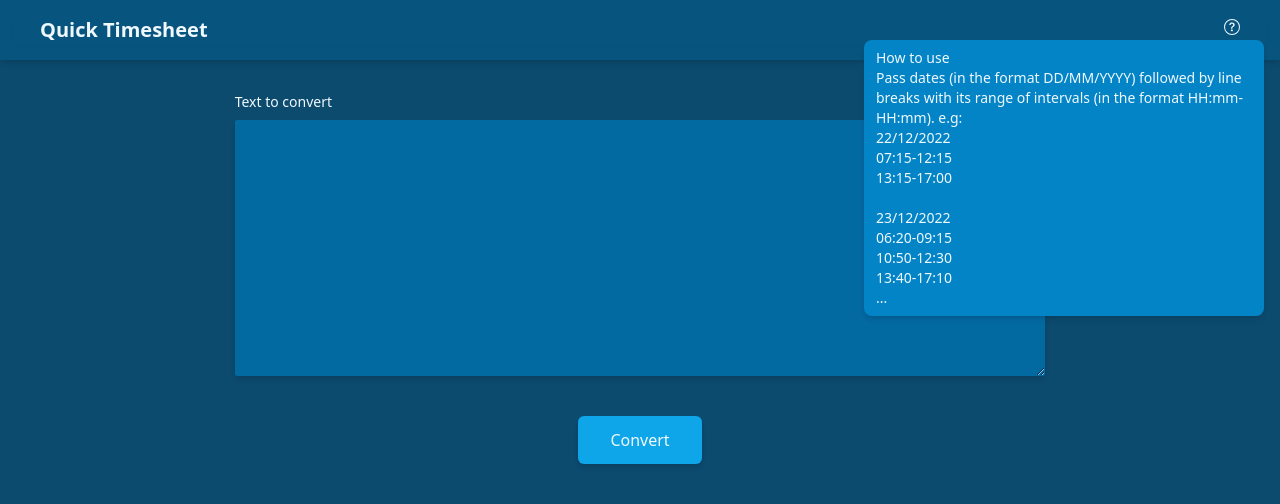
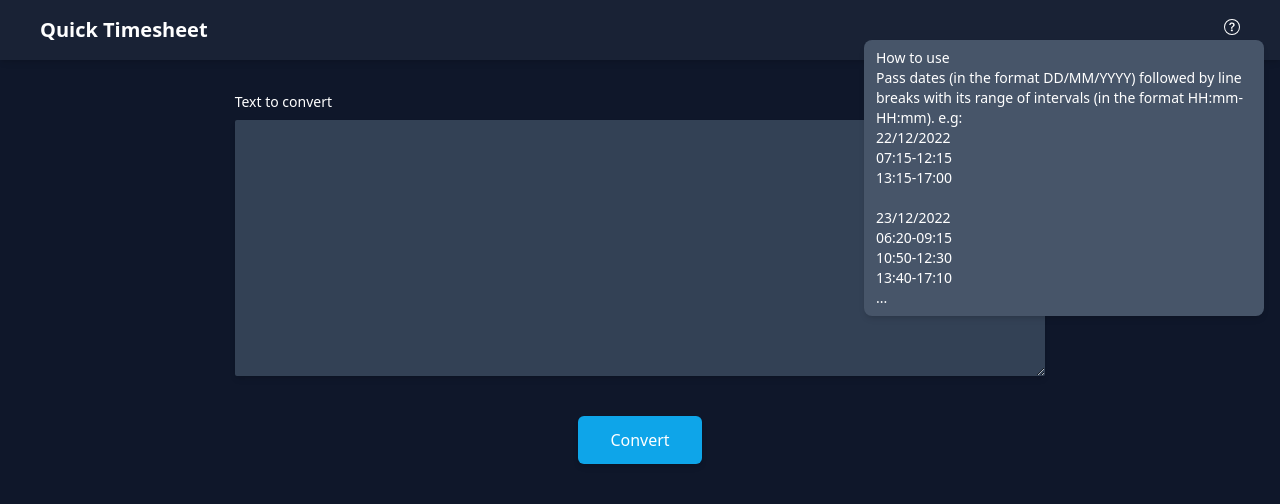
Before and after one commit to miguelcarvalho13/quick-timesheet, a React (Create React App) app: page / in a window 1280 px wide. Both pictures are taken after a click on the button 1228 px from the left and 28 px from the top of the page. Shown: the top 504 px of the page. Built offline with nearby package versions, Linux system fonts and the light colour scheme.

Commit message:
feat: change color palette (from sky to slate)

```diff
--- a/src/App.tsx
+++ b/src/App.tsx
@@ -13,8 +13,8 @@ function App() {
   }
 
   return (
-    <div className="bg-sky-900 font-sans min-h-screen selection:bg-sky-500 text-sky-50">
-      <nav className="backdrop-blur bg-sky-800/70 px-10 py-4 shadow-md sticky top-0 z-30">
+    <div className="bg-slate-900 font-sans min-h-screen selection:bg-sky-500 text-white">
+      <nav className="backdrop-blur bg-slate-800/70 px-10 py-4 shadow-md sticky top-0 z-30">
         <div className="flex item-center justify-between w-full">
           <a href={window.location.href}>
             <span className="font-bold self-center text-xl whitespace-nowrap">
@@ -33,7 +33,7 @@ function App() {
         <label className="flex flex-col flex-none font-medium text-left text-sm w-2/3">
           Text to convert
           <textarea
-            className="bg-sky-700 flex-auto min-h-[16rem] focus:outline focus:outline-2 mt-2 outline-sky-200 px-2 py-1 resize-y rounded-sm shadow-md transition-all duration-75 ease-in-out"
+            className="bg-slate-700 flex-auto min-h-[16rem] focus:outline focus:outline-2 mt-2 outline-slate-200 px-2 py-1 resize-y rounded-sm shadow-md transition-all duration-75 ease-in-out"
             value={textValue}
             onChange={(e) => setTextValue(e.target.value)}
           ></textarea>
--- a/src/components/TimesheetTable.tsx
+++ b/src/components/TimesheetTable.tsx
@@ -25,9 +25,9 @@ function TimesheetTable(props: TimesheetTableProps) {
 
   return (
     <div className="overflow-x-auto relative rounded-lg shadow-lg">
-      <table className="bg-sky-800 table-auto text-left w-full">
+      <table className="bg-slate-800 table-auto text-left w-full">
         <caption className="sr-only">Timesheet</caption>
-        <thead className="bg-sky-700 sticky -top-1 text-sm uppercase">
+        <thead className="bg-slate-700 sticky -top-1 text-sm uppercase">
           <tr>
             <th className="px-6 py-3 whitespace-nowrap">Day</th>
             {maxNumberOfEntries.map((_, i) => {
@@ -40,14 +40,14 @@ function TimesheetTable(props: TimesheetTableProps) {
             <th className="px-6 py-3 whitespace-nowrap">Total</th>
           </tr>
         </thead>
-        <tbody className="text-sky-100 font-thin">
+        <tbody className="text-slate-100 font-thin">
           {props.daysList.map((timesheetDay, timesheetDayIndex) => {
             return (
               <tr
-                className="border-b border-sky-600"
+                className="border-b border-slate-600"
                 key={`${formatDay(timesheetDay.date)}-${timesheetDayIndex}`}
               >
-                <td className="px-6 py-3 text-sky-50 flex font-normal items-center whitespace-nowrap">
+                <td className="px-6 py-3 text-slate-50 flex font-normal items-center whitespace-nowrap">
                   <span>{formatDay(timesheetDay.date)}</span>
                   <span>
                     <ValidationsTooltip
@@ -71,7 +71,7 @@ function TimesheetTable(props: TimesheetTableProps) {
             );
           })}
         </tbody>
-        <tfoot className="bg-sky-700 bottom-0 sticky">
+        <tfoot className="bg-slate-700 bottom-0 sticky">
           <tr>
             <td
               className="px-6 py-3 whitespace-nowrap"
--- a/src/components/Tooltip.tsx
+++ b/src/components/Tooltip.tsx
@@ -42,7 +42,7 @@ function Tooltip({ button, className, children }: TooltipProps) {
         {button}
       </button>
       <div
-        className={`absolute bg-sky-600 font-thin px-3 py-2 rounded-lg shadow-md text-sm transition-opacity z-50 ${
+        className={`absolute bg-slate-600 font-thin px-3 py-2 rounded-lg shadow-md text-sm transition-opacity z-50 ${
           className ?? ''
         } ${isTooltipOpen ? 'opacity-100' : 'invisible opacity-0'}`}
         role="tooltip"
```
